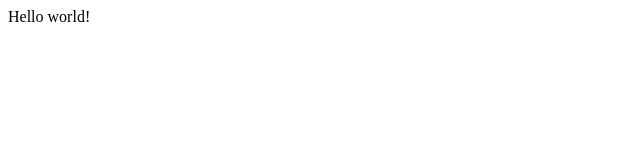
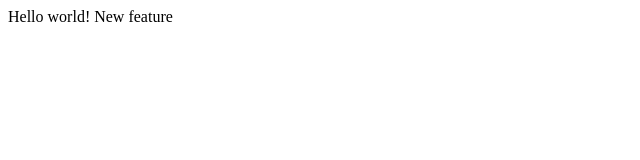
Before and after one commit to s-c-i/lecture1, a plain HTML site: page index.html in a window 1280 px wide. Shown: the full height of the page, 0-640 px from the left. Drawn offline with Linux system fonts and the light colour scheme.

Commit message:
Added another line

```diff
--- a/index.html
+++ b/index.html
@@ -5,5 +5,6 @@
     </head>
     <body>
     Hello world!
+        New feature
     </body>
 </html>
```
